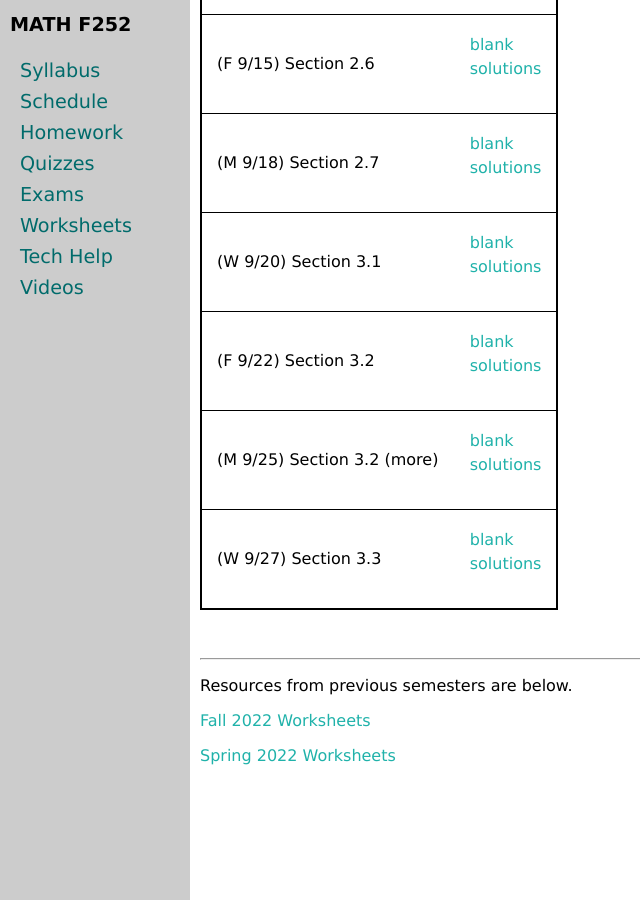
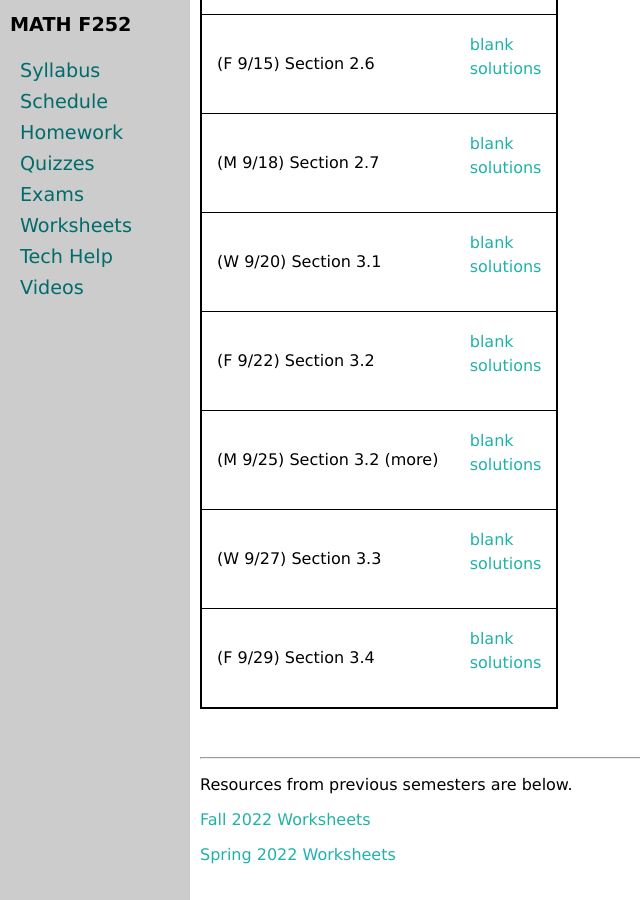
Before and after one commit to uaf-math/calc2, a Jekyll site: the page built from worksheets.md, in a window 1280 px wide and 900 px high, scrolled down 1302 px. Shown: the whole window, without its empty margins (0-640 px from the left). Built offline with Jekyll 4.4.1, drawn with Linux system fonts in a browser that asks for light colours.

Commit message:
Update worksheets.yml

```diff
--- a/_data/worksheets.yml
+++ b/_data/worksheets.yml
@@ -52,3 +52,6 @@ worksheets:
 - name: (W 9/27) Section 3.3
   blank: M252-3-3-a.pdf
   solutions: M252-3-3-a-s.pdf
+- name: (F 9/29) Section 3.4
+  blank: M252-3-4.pdf
+  solutions: M252-3-4-s.pdf
```
